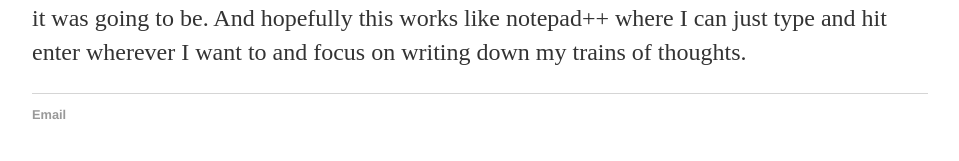
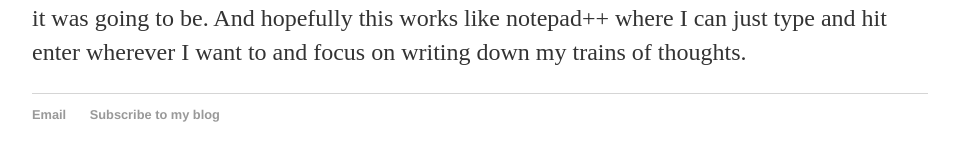
Before and after one commit to destyli/destyli.github.io, a Jekyll site: the page built from _posts/2020-05-27-destyli-site-launched.md, in a window 1280 px wide. Shown: the part 320-481 px from the top of the page, without its empty margins (160-1119 px from the left). Built offline with Jekyll 4.4.1, drawn with Linux system fonts in a browser that asks for light colours; Markdown is read by kramdown in place of the engine named in the settings.

Commit message:
Update default.html

```diff
--- a/_layouts/default.html
+++ b/_layouts/default.html
@@ -22,7 +22,7 @@
 		<footer>
     		<ul>
         		<li><a href="mailto:d@gmail.com">Email</a></li>
-        		<!--<li><a href="https://destyli.github.io/blog/atom.xml">Subscribe to my blog</a></li>-->
+        		<li><a href="https://destyli.github.io/blog/atom.xml">Subscribe to my blog</a></li>
 			</ul>
 		</footer>
 	</body>
```
